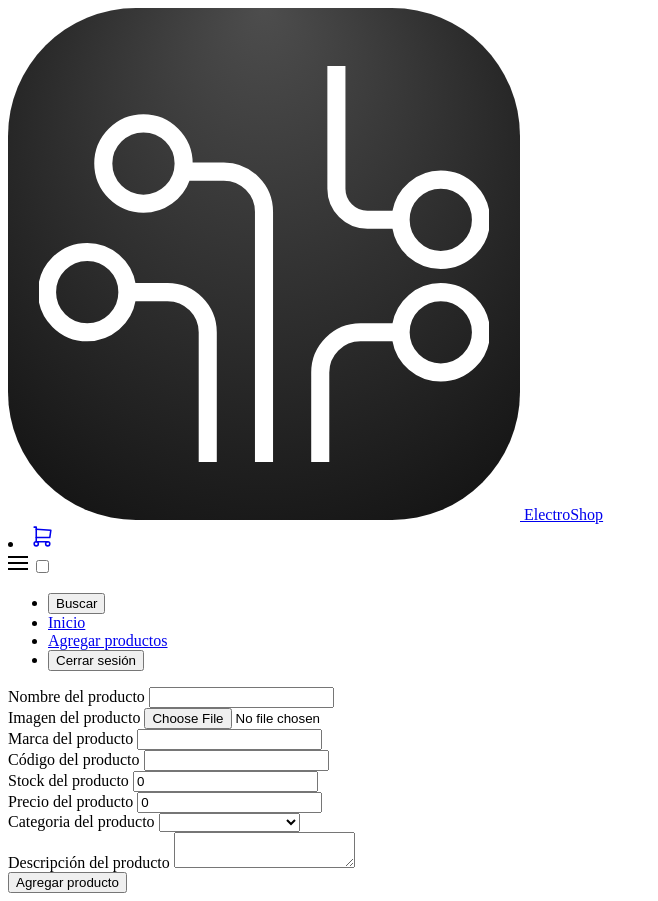
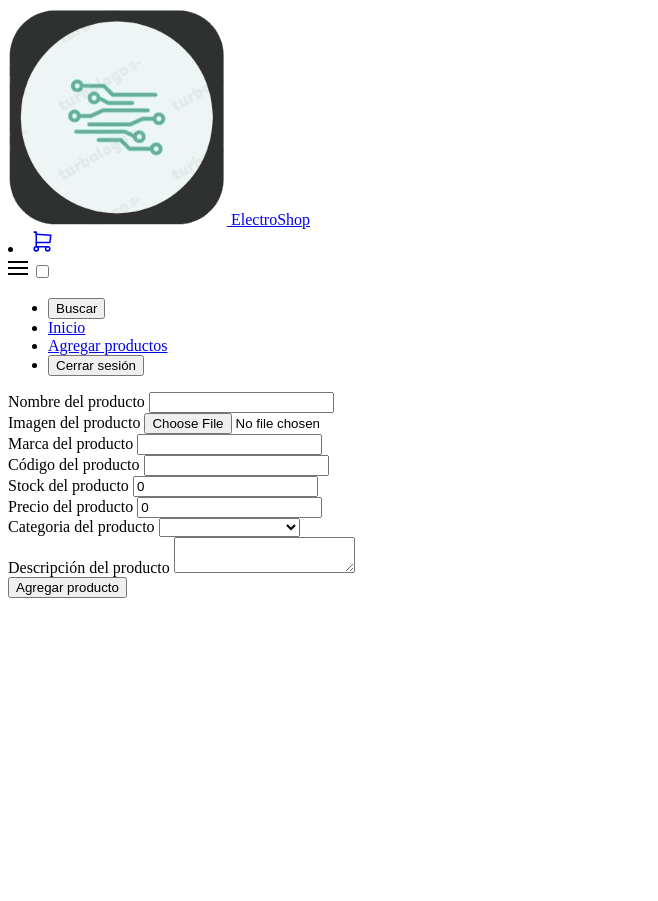
Before and after one commit to Wilovy09/ElectroShop-Firebase, a SvelteKit app: page /products in a window 1280 px wide. Shown: the whole page, without its empty margins (0-658 px from the left). After the commit the page ends 800 px from the top, so only its background shows below. Built offline with nearby package versions, Linux system fonts and the light colour scheme.

Commit message:
:sparkles: Se agrega el icono correcto

```diff
--- a/src/app.html
+++ b/src/app.html
@@ -2,7 +2,7 @@
 <html lang="en">
   <head>
     <meta charset="utf-8" />
-    <link rel="icon" href="%sveltekit.assets%/favicon.svg" />
+    <link rel="icon" href="%sveltekit.assets%/favicon.png" />
     <meta name="viewport" content="width=device-width, initial-scale=1" />
     %sveltekit.head%
   </head>
--- a/src/components/Navbar.svelte
+++ b/src/components/Navbar.svelte
@@ -52,7 +52,7 @@
   <div class="flex-1 flex justify-between items-center">
     <a href="/electroshop" class="flex text-lg font-semibold">
       <img
-        src="/favicon.svg"
+        src="/favicon.png"
         alt="logo electroshop"
         class="text-black h-8 mr-2"
       />
--- a/src/components/NavbarAdmin.svelte
+++ b/src/components/NavbarAdmin.svelte
@@ -49,7 +49,7 @@
   <div class="flex-1 flex justify-between items-center">
     <a href="/electroshop" class="flex text-lg font-semibold">
       <img
-        src="/favicon.svg"
+        src="/favicon.png"
         alt="logo electroshop"
         class="text-black h-8 mr-2"
       />
```
Also changed, not shown: static/favicon.png (added).
